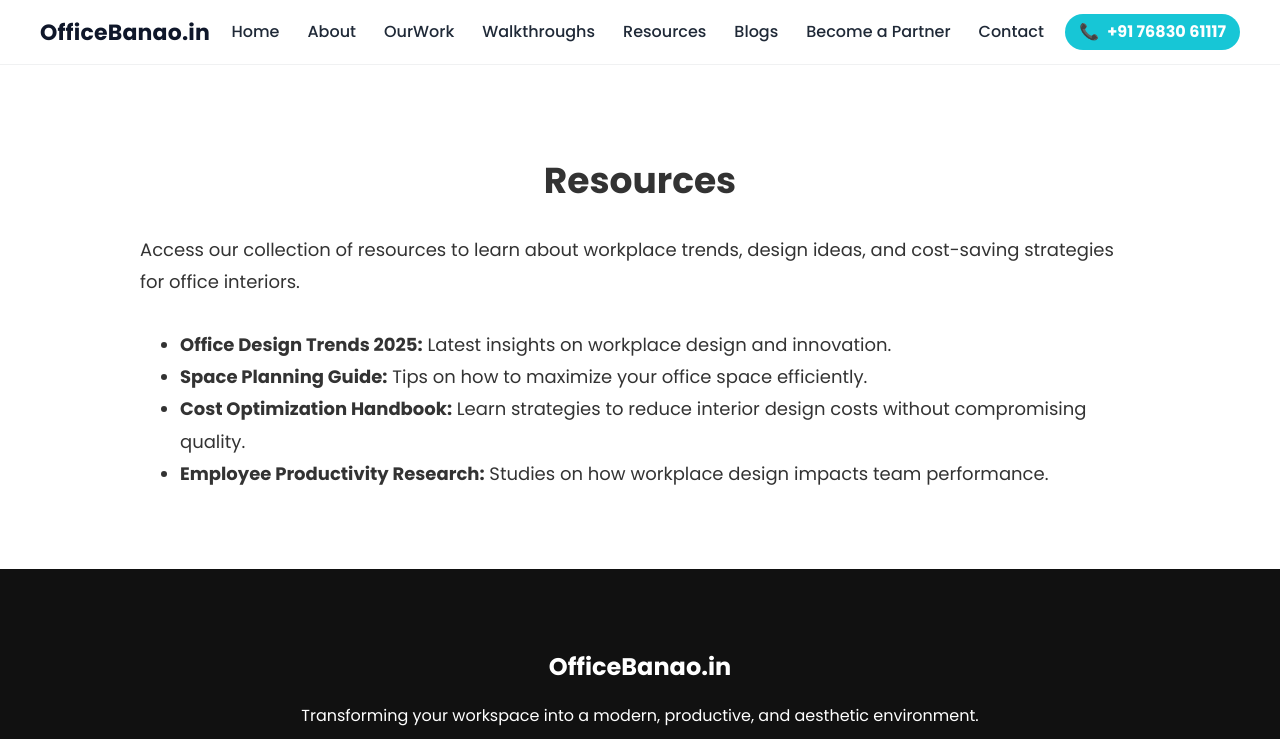
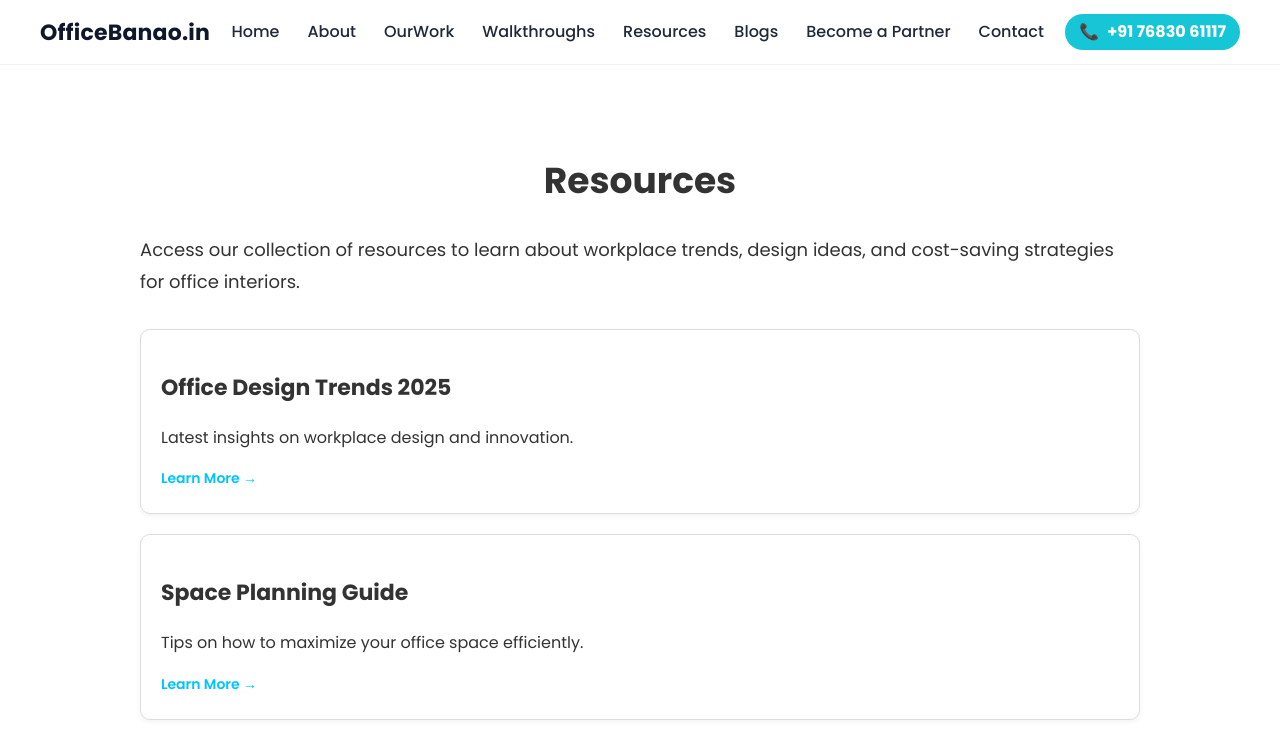
Before and after one commit to sshikhar99/officebanao-clone, a React (Create React App) app: page /resources in a window 1280 px wide. Shown: the top 739 px of the page. Built offline with nearby package versions, Linux system fonts and the light colour scheme; the HTML template or start-up script is replaced by a standard one.

Commit message:
Initial commit -OfficeBanao Clone

```diff
--- a/src/App.js
+++ b/src/App.js
@@ -14,6 +14,8 @@ import Resources from "./pages/Resources";      // ✅ New
 import WalkthroughDetails from "./pages/WalkthroughDetails";
 import ProjectDetail from "./pages/ProjectDetail"; // ✅ import
 import BlogDetail from "./pages/BlogDetail"; // adjust path if needed
+import ResourceDetail from "./pages/ResourceDetail";
+import AllResources from "./pages/AllResources";
 
 // Layout
 import Layout from "./Layout/Layout";
@@ -168,7 +170,13 @@ export default function App() {
         element={<ProjectDetail />}
         />
         <Route path="/blogs/:id" element={<BlogDetail />} /> {/* ✅ new route */}
+
+        <Route path="/resources/:id" element={<ResourceDetail />} />
+
+        <Route path="/resources/all" element={<AllResources />} />
+
       </Routes>
+
 
     </>
   );
--- a/src/components/Desktop/Resources.js
+++ b/src/components/Desktop/Resources.js
@@ -1,21 +1,24 @@
 import React from "react";
+import { useNavigate } from "react-router-dom";
 
 function Resources() {
+  const navigate = useNavigate();
+
   const resources = [
     {
+      id: 1,
       title: "Office Design Handbook",
       desc: "A complete guide to creating functional, modern workspaces.",
-      link: "#",
     },
     {
+      id: 2,
       title: "Cost Optimization Tips",
       desc: "Learn how to design premium interiors while saving money.",
-      link: "#",
     },
     {
+      id: 3,
       title: "Case Studies",
       desc: "Explore how we transformed client spaces with smart designs.",
-      link: "#",
     },
   ];
 
@@ -49,6 +52,8 @@ function Resources() {
     borderRadius: "12px",
     boxShadow: "0 8px 24px rgba(0,0,0,0.08)",
     transition: "transform 0.3s ease, box-shadow 0.3s ease",
+    cursor: "pointer",
+    textAlign: "left",
   };
 
   const linkStyle = {
@@ -59,6 +64,18 @@ function Resources() {
     fontWeight: 600,
   };
 
+  const buttonStyle = {
+    marginTop: "40px",
+    padding: "12px 28px",
+    background: "#00bcd4",
+    color: "#fff",
+    fontWeight: "bold",
+    border: "none",
+    borderRadius: "8px",
+    cursor: "pointer",
+    transition: "background 0.3s ease",
+  };
+
   return (
     <section style={sectionStyle}>
       <h2 style={titleStyle}>Resources</h2>
@@ -67,24 +84,38 @@ function Resources() {
       </p>
 
       <div style={gridStyle}>
-        {resources.map((res, i) => (
+        {resources.map((res) => (
           <div
-            key={i}
+            key={res.id}
             style={cardStyle}
-            onMouseEnter={(e) =>
-              (e.currentTarget.style.transform = "translateY(-6px)")
-            }
-            onMouseLeave={(e) =>
-              (e.currentTarget.style.transform = "translateY(0)")
-            }
+            onClick={() => navigate(`/resources/${res.id}`)}
+            onMouseEnter={(e) => {
+              e.currentTarget.style.transform = "translateY(-6px)";
+              e.currentTarget.style.boxShadow = "0 12px 28px rgba(0,0,0,0.12)";
+            }}
+            onMouseLeave={(e) => {
+              e.currentTarget.style.transform = "translateY(0)";
+              e.currentTarget.style.boxShadow =
+                "0 8px 24px rgba(0,0,0,0.08)";
+            }}
           >
             <h3 style={{ marginBottom: "10px" }}>{res.title}</h3>
             <p>{res.desc}</p>
-            <a href={res.link} style={linkStyle}>
-              Learn More →
-            </a>
+            <span style={linkStyle}>Learn More →</span>
           </div>
         ))}
+      </div>
+
+      {/* ✅ View All Button */}
+      <div style={{ textAlign: "center" }}>
+        <button
+          style={buttonStyle}
+          onMouseOver={(e) => (e.target.style.background = "#0097a7")}
+          onMouseOut={(e) => (e.target.style.background = "#00bcd4")}
+          onClick={() => navigate("/resources/all")}
+        >
+          View All Resources →
+        </button>
       </div>
     </section>
   );
--- /dev/null
+++ b/src/pages/AllResources.js
@@ -0,0 +1,104 @@
+// src/pages/AllResources.js
+import React from "react";
+import { Link } from "react-router-dom";
+
+export default function AllResources() {
+  const resources = [
+    {
+      id: 1,
+      title: "Office Design Handbook",
+      desc: "A complete guide to creating functional, modern workspaces.",
+    },
+    {
+      id: 2,
+      title: "Space Planning Guide",
+      desc: "Maximize office space efficiently with smart layouts.",
+    },
+
+    {
+      id: 3,
+      title: "Cost Optimization Tips",
+      desc: "Learn how to design premium interiors while saving money.",
+    },
+
+
+    {
+      id: 4,
+      title: "Employee Productivity Research",
+      desc: "Studies on how design impacts team performance.",
+    },
+
+  ];
+
+  const sectionStyle = {
+    maxWidth: "1100px",
+    margin: "0 auto",
+    padding: "60px 20px",
+  };
+
+  const titleStyle = {
+    fontSize: "36px",
+    fontWeight: 700,
+    marginBottom: "40px",
+    textAlign: "center",
+  };
+
+  const gridStyle = {
+    display: "grid",
+    gridTemplateColumns: "repeat(auto-fit, minmax(280px, 1fr))",
+    gap: "24px",
+  };
+
+  const cardStyle = {
+    background: "#fff",
+    padding: "24px",
+    borderRadius: "12px",
+    boxShadow: "0 8px 24px rgba(0,0,0,0.08)",
+    transition: "transform 0.3s ease, box-shadow 0.3s ease",
+    cursor: "pointer",
+    textAlign: "left",
+  };
+
+  return (
+    <section style={sectionStyle}>
+      <h1 style={titleStyle}>All Resources</h1>
+
+      <div style={gridStyle}>
+        {resources.map((res) => (
+          <Link
+            to={`/resources/${res.id}`}
+            key={res.id}
+            style={{ textDecoration: "none", color: "inherit" }}
+          >
+            <div
+              style={cardStyle}
+              onMouseEnter={(e) => {
+                e.currentTarget.style.transform = "translateY(-6px)";
+                e.currentTarget.style.boxShadow =
+                  "0 12px 28px rgba(0,0,0,0.12)";
+              }}
+              onMouseLeave={(e) => {
+                e.currentTarget.style.transform = "translateY(0)";
+                e.currentTarget.style.boxShadow =
+                  "0 8px 24px rgba(0,0,0,0.08)";
+              }}
+            >
+              <h3 style={{ marginBottom: "10px" }}>{res.title}</h3>
+              <p>{res.desc}</p>
+              <span style={{ color: "#00bcd4", fontWeight: 600 }}>
+                Learn More →
+              </span>
+            </div>
+          </Link>
+        ))}
+      </div>
+
+      {/* Back link */}
+      <div style={{ textAlign: "center", marginTop: "40px" }}>
+        <Link to="/resources" style={{ color: "#00bcd4", fontWeight: "600" }}>
+          ← Back to Resources
+        </Link>
+      </div>
+    </section>
+  );
+}
--- /dev/null
+++ b/src/pages/ResourceDetail.js
@@ -0,0 +1,79 @@
+import React from "react";
+import { useParams, Link } from "react-router-dom";
+
+const resourceData = {
+  1: {
+    title: "Office Design Trends 2025",
+    content: `
+      Explore the top trends shaping modern workspaces this year,
+      including biophilic design, smart lighting, and flexible work zones.
+      These trends aim to improve collaboration, comfort, and sustainability.
+    `,
+  },
+  2: {
+    title: "Space Planning Guide",
+    content: `
+      Learn how to plan office layouts effectively by balancing open areas,
+      private spaces, and collaboration hubs. Discover space-saving hacks
+      and ergonomic furniture options.
+    `,
+  },
+  3: {
+    title: "Cost Optimization Handbook",
+    content: `
+      Strategies to reduce interior design costs without compromising quality.
+      Covers material selection, modular furniture, and phased construction.
+    `,
+  },
+  4: {
+    title: "Employee Productivity Research",
+    content: `
+      Studies show that lighting, acoustics, and ergonomics significantly
+      influence employee performance. Learn how to design with productivity in mind.
+    `,
+  },
+};
+
+export default function ResourceDetail() {
+  const { id } = useParams();
+  const resource = resourceData[id];
+
+  if (!resource) {
+    return (
+      <h2 style={{ textAlign: "center", padding: "50px" }}>
+        Resource not found
+      </h2>
+    );
+  }
+
+  return (
+    <div style={{ maxWidth: "900px", margin: "0 auto", padding: "40px 20px" }}>
+      <h1>{resource.title}</h1>
+      <p style={{ fontSize: "16px", lineHeight: "1.6", marginTop: "20px" }}>
+        {resource.content}
+      </p>
+
+      {/* ✅ Back button */}
+      <div style={{ marginTop: "30px" }}>
+        <Link to="/resources">
+          <button
+            style={{
+              padding: "10px 20px",
+              background: "#00bcd4",
+              color: "#fff",
+              fontWeight: "bold",
+              border: "none",
+              borderRadius: "8px",
+              cursor: "pointer",
+              transition: "background 0.3s ease",
+            }}
+            onMouseOver={(e) => (e.target.style.background = "#0097a7")}
+            onMouseOut={(e) => (e.target.style.background = "#00bcd4")}
+          >
+            ← Back to Resources
+          </button>
+        </Link>
+      </div>
+    </div>
+  );
+}
--- a/src/pages/Resources.js
+++ b/src/pages/Resources.js
@@ -1,7 +1,32 @@
-// src/pages/Resources.js
 import React from "react";
+import { Link } from "react-router-dom";
 
 export default function Resources() {
+  const resources = [
+    {
+      id: 1,
+      title: "Office Design Trends 2025",
+      description: "Latest insights on workplace design and innovation.",
+    },
+    {
+      id: 2,
+      title: "Space Planning Guide",
+      description: "Tips on how to maximize your office space efficiently.",
+    },
+    {
+      id: 3,
+      title: "Cost Optimization Handbook",
+      description:
+        "Learn strategies to reduce interior design costs without compromising quality.",
+    },
+    {
+      id: 4,
+      title: "Employee Productivity Research",
+      description:
+        "Studies on how workplace design impacts team performance.",
+    },
+  ];
+
   return (
     <div
       style={{
@@ -12,7 +37,13 @@ export default function Resources() {
         color: "#333",
       }}
     >
-      <h1 style={{ fontSize: "36px", marginBottom: "20px", textAlign: "center" }}>
+      <h1
+        style={{
+          fontSize: "36px",
+          marginBottom: "20px",
+          textAlign: "center",
+        }}
+      >
         Resources
       </h1>
       <p style={{ fontSize: "18px", marginBottom: "30px" }}>
@@ -20,24 +51,40 @@ export default function Resources() {
         design ideas, and cost-saving strategies for office interiors.
       </p>
 
-      <ul style={{ fontSize: "18px", lineHeight: 1.8 }}>
-        <li>
-          <strong>Office Design Trends 2025:</strong> Latest insights on
-          workplace design and innovation.
-        </li>
-        <li>
-          <strong>Space Planning Guide:</strong> Tips on how to maximize your
-          office space efficiently.
-        </li>
-        <li>
-          <strong>Cost Optimization Handbook:</strong> Learn strategies to
-          reduce interior design costs without compromising quality.
-        </li>
-        <li>
-          <strong>Employee Productivity Research:</strong> Studies on how
-          workplace design impacts team performance.
-        </li>
-      </ul>
+      <div style={{ display: "grid", gap: "20px" }}>
+        {resources.map((res) => (
+          <div
+            key={res.id}
+            style={{
+              padding: "20px",
+              border: "1px solid #ddd",
+              borderRadius: "10px",
+              background: "#fff",
+              boxShadow: "0 2px 5px rgba(0,0,0,0.05)",
+            }}
+          >
+            <h2 style={{ fontSize: "22px", marginBottom: "8px" }}>
+              {res.title}
+            </h2>
+            <p style={{ fontSize: "16px", marginBottom: "12px" }}>
+              {res.description}
+            </p>
+
+            {/* ✅ Learn More link to dynamic resource page */}
+            <Link
+              to={`/resources/${res.id}`}
+              style={{
+                fontSize: "14px",
+                fontWeight: "600",
+                color: "#00c4ff",
+                textDecoration: "none",
+              }}
+            >
+              Learn More →
+            </Link>
+          </div>
+        ))}
+      </div>
     </div>
   );
 }
```
Also changed, not shown: src/components/Mobile/Resources.js (+7 -8 lines).
